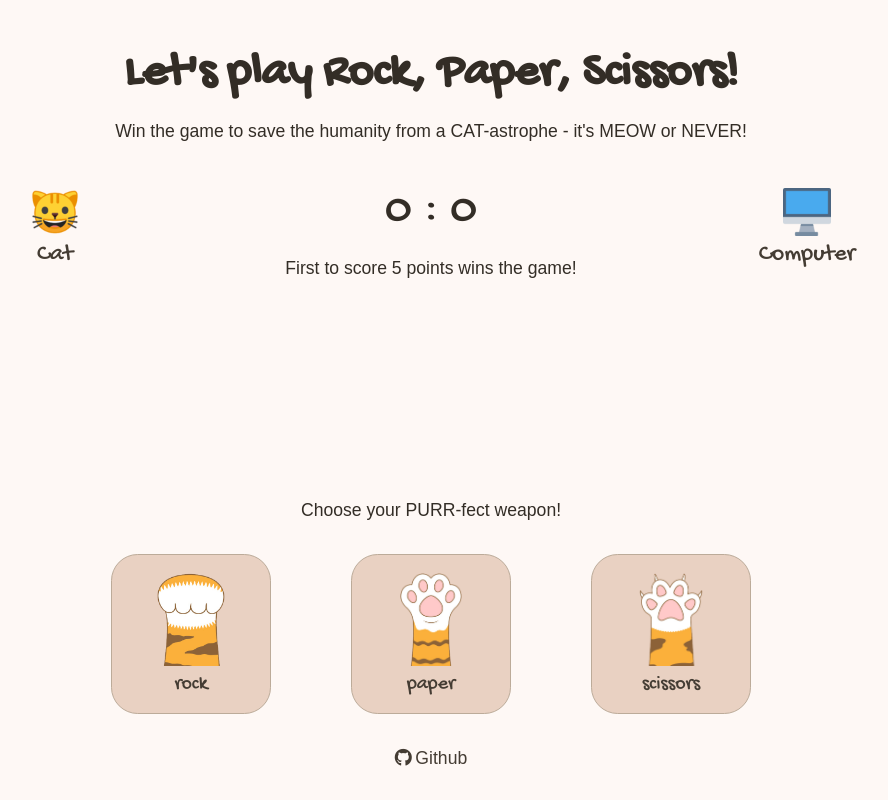
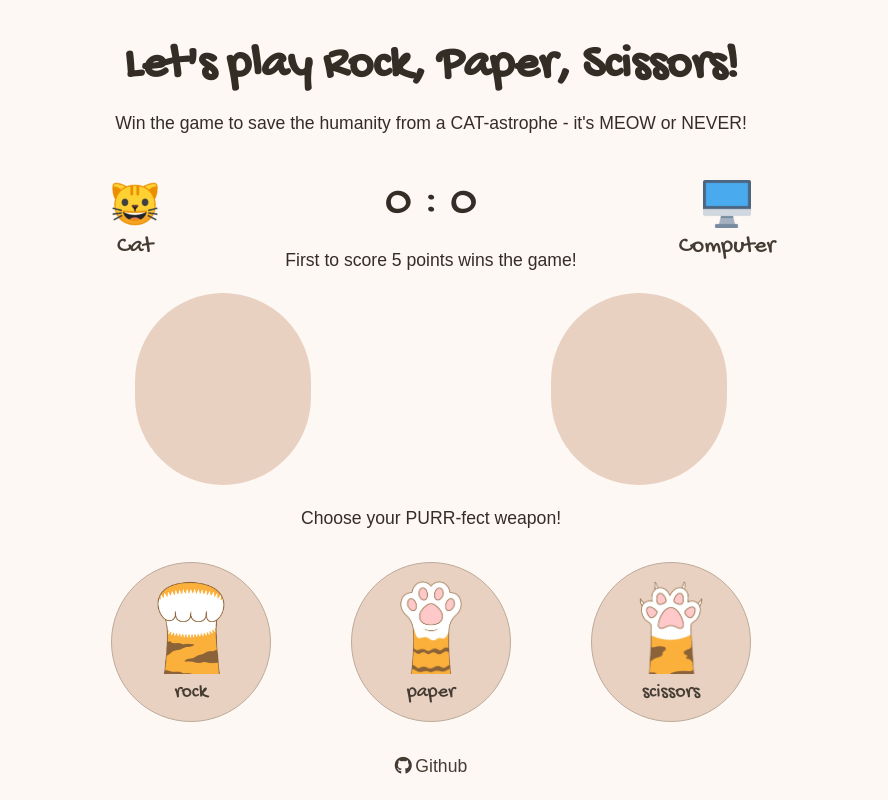
Before and after one commit to alexno3/rock_paper_scissor, a plain HTML site: page index.html in a window 1280 px wide. Shown: the whole page, without its empty margins (209-1097 px from the left). Drawn offline with Linux system fonts and the light colour scheme.

Commit message:
final code

```diff
--- a/index.html
+++ b/index.html
@@ -67,7 +67,7 @@
         </div>
     </div>
 
-    <script src="./script.js"></script>
+    <script src="/script.js"></script>
 </body>
 
 </html>
--- a/style.css
+++ b/style.css
@@ -52,9 +52,10 @@ h1,
 
 .selection>div {
     align-items: center;
-    height: 11em;
+    height: 12em;
     width: 11em;
-    background-color: #fef8f5;
+    background-color:  #e9d1c2;
+    border-radius: 7em;
     border-style: none;
 }
 
@@ -85,7 +86,7 @@ h1,
 .scoreboard {
     display: flex;
     justify-content: space-around;
-    gap: 5em;
+    gap: 5sem;
     text-align: center;
     align-items: center;
 }
@@ -115,7 +116,7 @@ h1,
     height: 12em;
     width: 12em;
     background-color: #e9d1c2;
-    border-radius: 2em;
+    border-radius: 7em;
     border: 0.5px solid #bcab99;
 }
 
```
